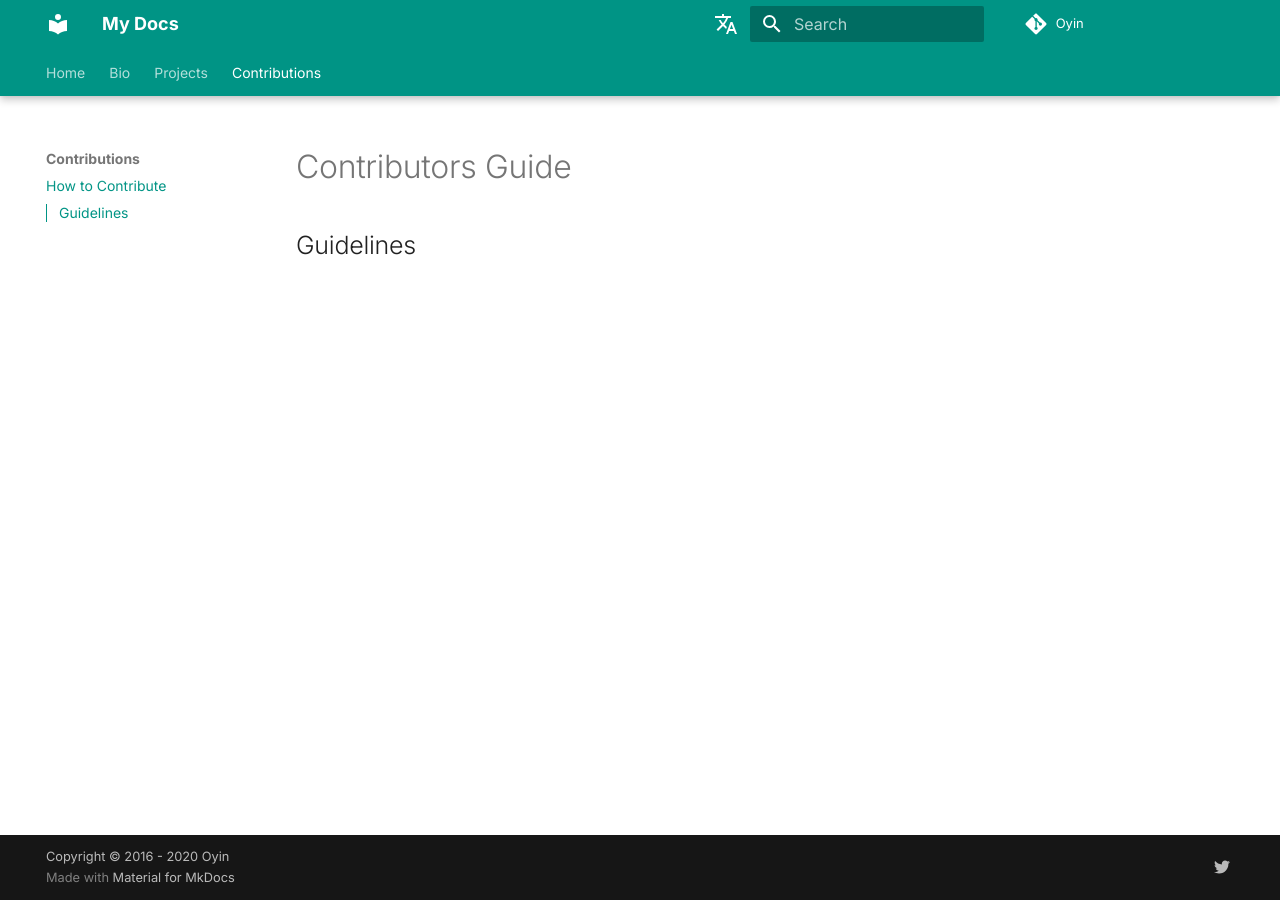
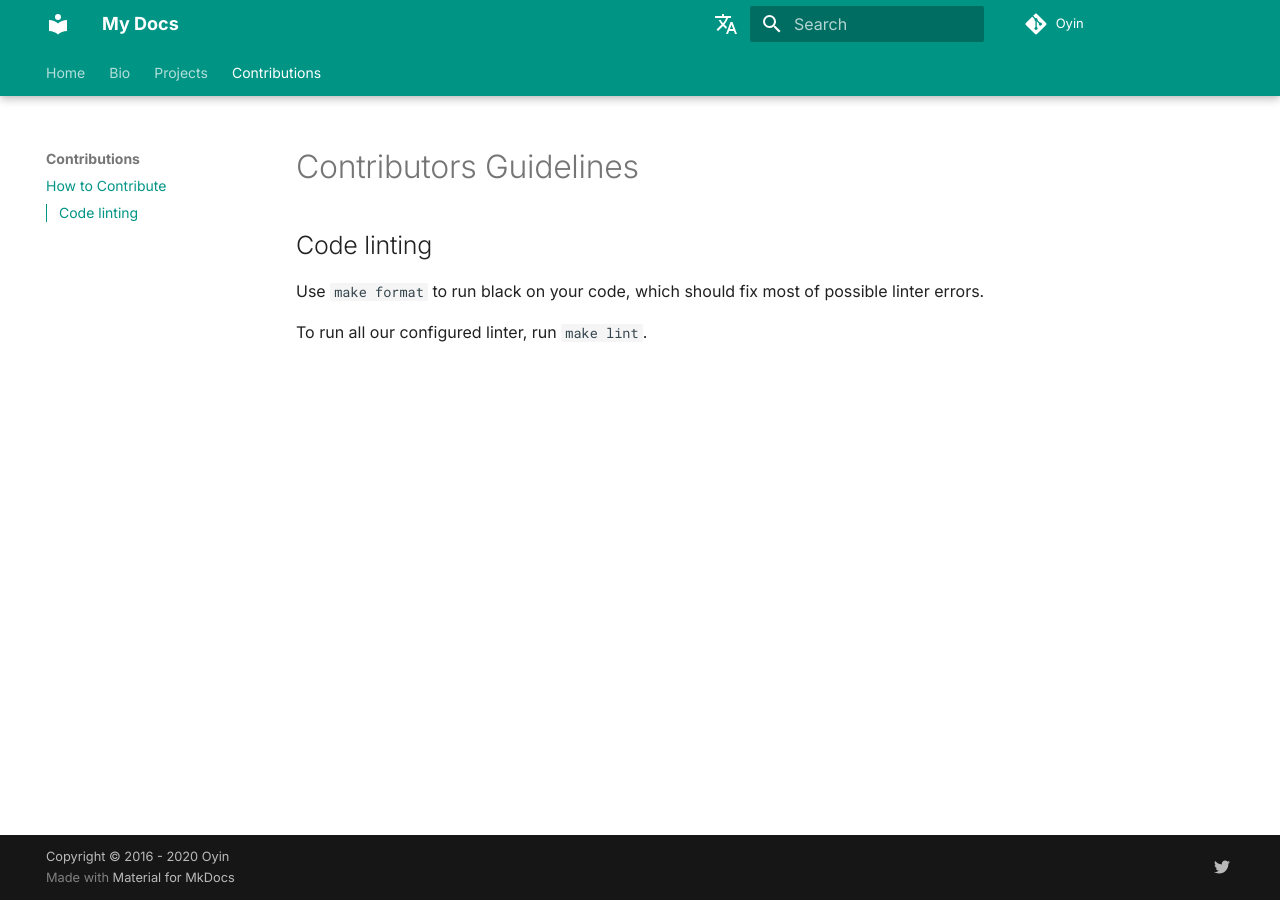
Before and after one commit to ikeadeoyin/demodocs, an MkDocs documentation site: the page built from docs/contributions.md, in a window 1280 px wide. Built offline with MkDocs 1.6.1 and Material for MkDocs 9.7.7, drawn with Linux system fonts in a browser that asks for light colours; comment, search, counter and statistics services are not loaded; the version menu is left out.

Commit message:
Updated contributions.md

```diff
--- a/docs/contributions.md
+++ b/docs/contributions.md
@@ -1,2 +1,6 @@
-# Contributors Guide
-## Guidelines
+# Contributors Guidelines
+## Code linting
+
+Use `make format` to run black on your code, which should fix most of possible linter errors.
+
+To run all our configured linter, run `make lint`.
```
